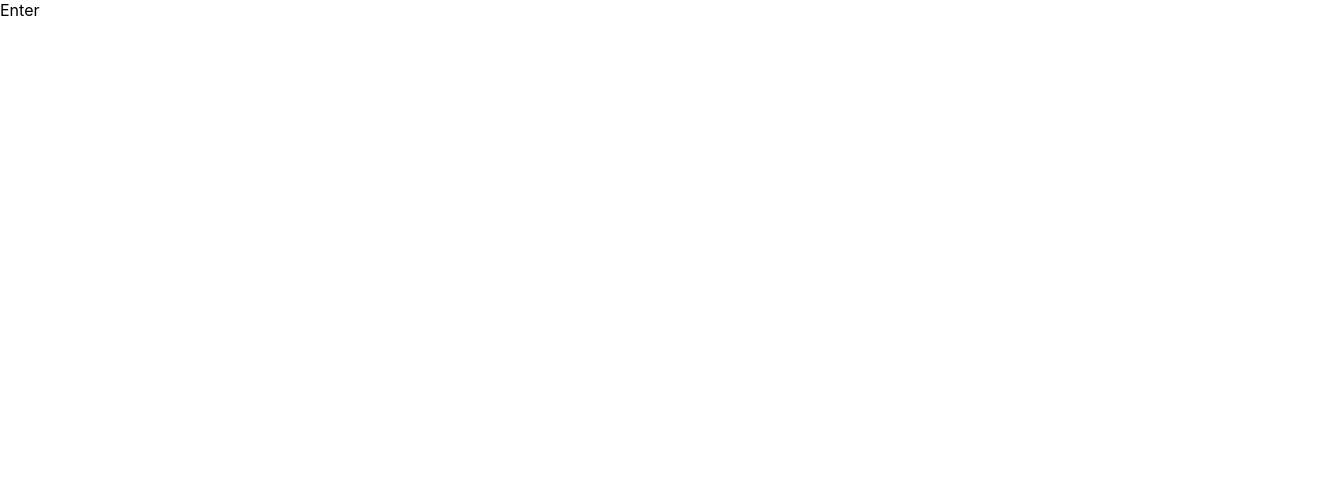
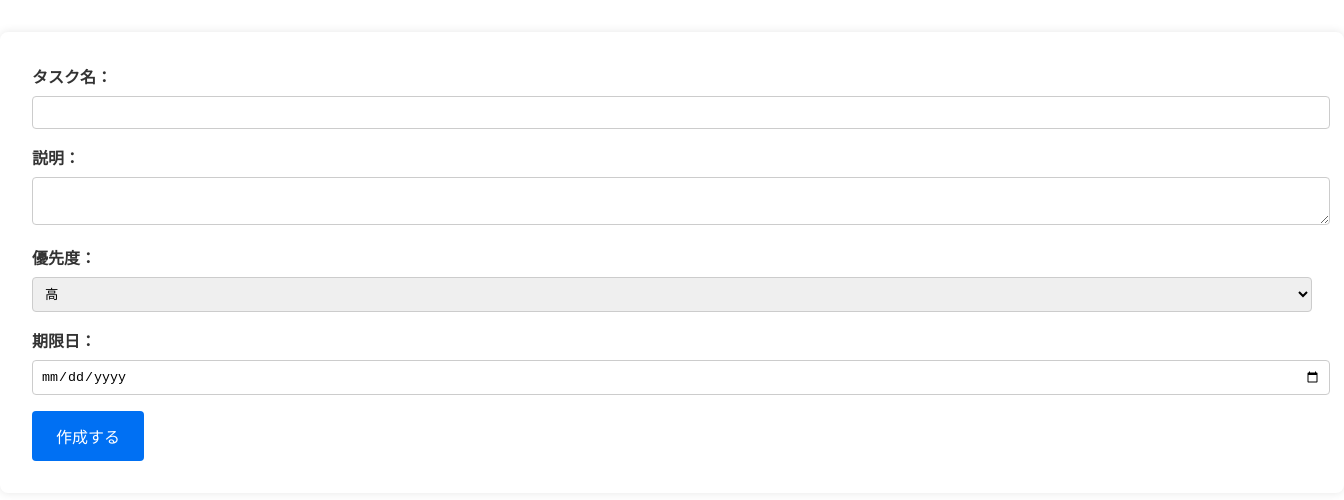
Before and after one commit to kentach/Runteq-Nextjs-Task-App, a Next.js app: page /tasks/new in a window 1280 px wide. Shown: the top 500 px of the page, 1344 px wide, since content can reach past the window. Built offline with nearby package versions, Linux system fonts and the light colour scheme.

Commit message:
add/TaskFormの追加

```diff
--- a/app/features/tasks/components/TaskCard.tsx
+++ b/app/features/tasks/components/TaskCard.tsx
@@ -1,6 +1,6 @@
 import Link from "next/link";
 import type { Task } from "@/app/types/task";
-import styles from "../styles/taskCard.module.css";
+import styles from "../styles/TaskCard.module.css";
 import { getStatusLabel } from "../utils/status-label";
 import { getPriorityClass } from "../utils/priority";
 
--- a/app/features/tasks/components/TaskDetail.tsx
+++ b/app/features/tasks/components/TaskDetail.tsx
@@ -1,5 +1,5 @@
 import Link from "next/link";
-import styles from "../styles/taskDetail.module.css";
+import styles from "../styles/TaskDetail.module.css";
 import type { Task } from "@/app/types/task";
 import { getPriorityClass } from "../utils/priority";
 import { getStatusLabel } from "../utils/status-label";
--- a/app/features/tasks/components/TaskForm.tsx
+++ b/app/features/tasks/components/TaskForm.tsx
@@ -0,0 +1,35 @@
+import styles from "../styles/TaskForm.module.css";
+
+export default function TaskForm() {
+  return (
+    <form className={styles.form}>
+      <div className={styles.formGroup}>
+        <label>タスク名：</label>
+        <input type="text" name="title" required />
+      </div>
+
+      <div className={styles.formGroup}>
+        <label>説明：</label>
+        <textarea name="description" />
+      </div>
+
+      <div className={styles.formGroup}>
+        <label>優先度：</label>
+        <select name="priority">
+          <option value="high">高</option>
+          <option value="medium">中</option>
+          <option value="low">低</option>
+        </select>
+      </div>
+
+      <div className={styles.formGroup}>
+        <label>期限日：</label>
+        <input type="date" name="dueDate" required />
+      </div>
+
+      <button type="submit" className={styles.submitButton}>
+        作成する
+      </button>
+    </form>
+  );
+}
--- /dev/null
+++ b/app/features/tasks/styles/TaskForm.module.css
@@ -0,0 +1,66 @@
+.container {
+  max-width: 720px;
+  margin: 4rem auto;
+}
+
+.form {
+  width: 100%;
+  margin: 2rem auto;
+  padding: 2rem;
+  background-color: #fff;
+  border-radius: 0.5rem;
+  box-shadow: 0 0 10px rgba(0, 0, 0, 0.1);
+}
+
+.formGroup {
+  margin-bottom: 1rem;
+}
+
+.formGroup label {
+  display: block;
+  margin-bottom: 0.5rem;
+  font-weight: 600;
+  color: #333;
+}
+
+.formGroup input,
+.formGroup textarea,
+.formGroup select {
+  width: 100%;
+  padding: 0.5rem;
+  border: 1px solid #ccc;
+  border-radius: 0.25rem;
+}
+
+.submitButton {
+  background-color: #0070f3;
+  color: white;
+  padding: 0.8rem 1.5rem;
+  border: none;
+  border-radius: 0.25rem;
+  font-size: 1rem;
+  cursor: pointer;
+  transition: background-color 0.3s ease;
+}
+
+.submitButton:hover {
+  background-color: #0051bb;
+}
+
+.cancelContainer {
+  margin-top: 1rem;
+}
+
+.cancelLink {
+  display: inline-block;
+  background-color: #6b7280;
+  color: white;
+  padding: 0.8rem 1.2rem;
+  text-decoration: none;
+  border-radius: 4px;
+  transition: background-color 0.3s ease;
+}
+
+.cancelLink:hover {
+  background-color: #525f73;
+}
--- a/app/tasks/new/page.tsx
+++ b/app/tasks/new/page.tsx
@@ -1,7 +1,5 @@
+import TaskForm from "@/app/features/tasks/components/TaskForm";
+
 export default function TaskCreate() {
-  return (
-    <div>
-      Enter
-    </div>
-  );
+  return <TaskForm />;
 }
```
